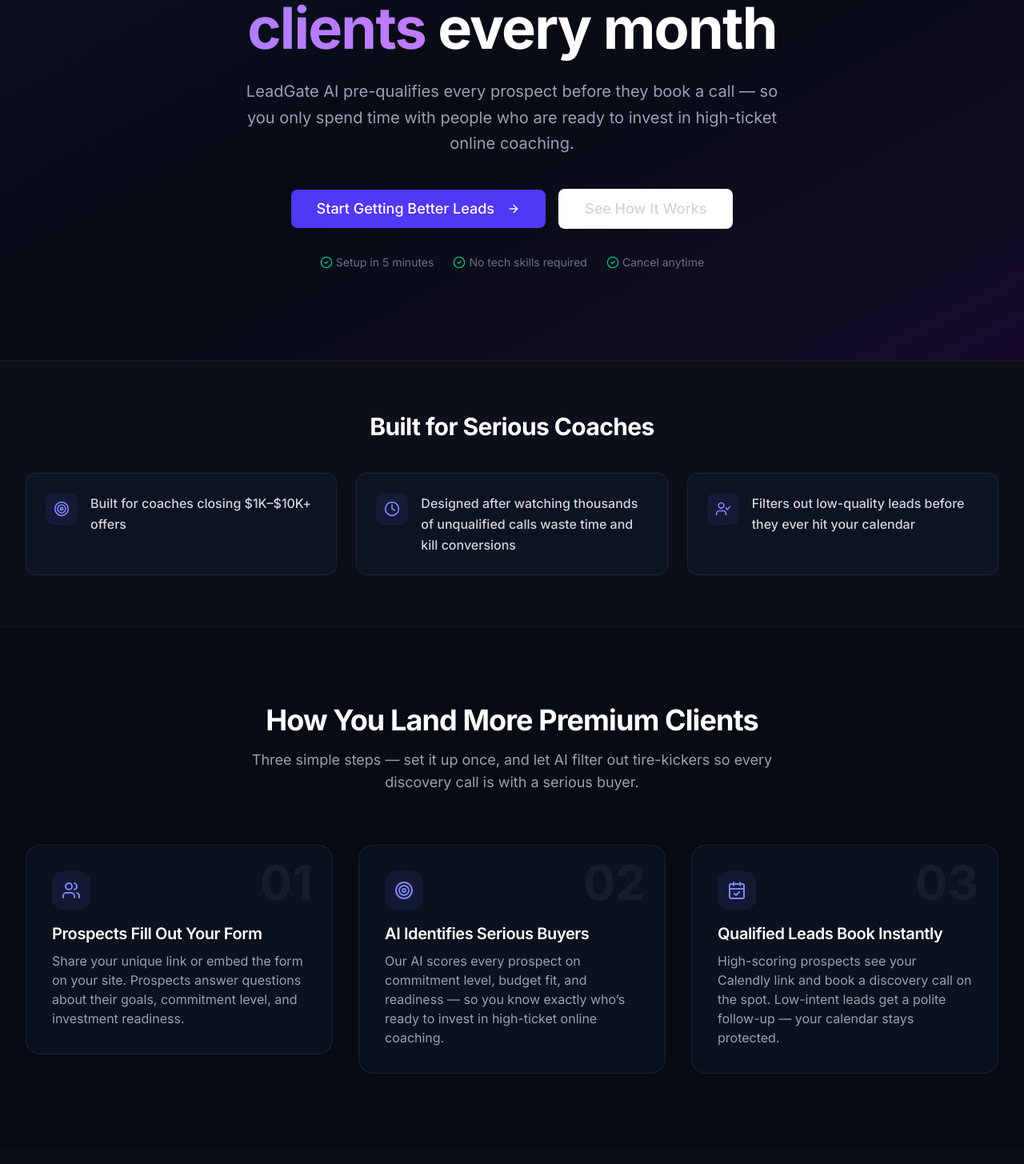
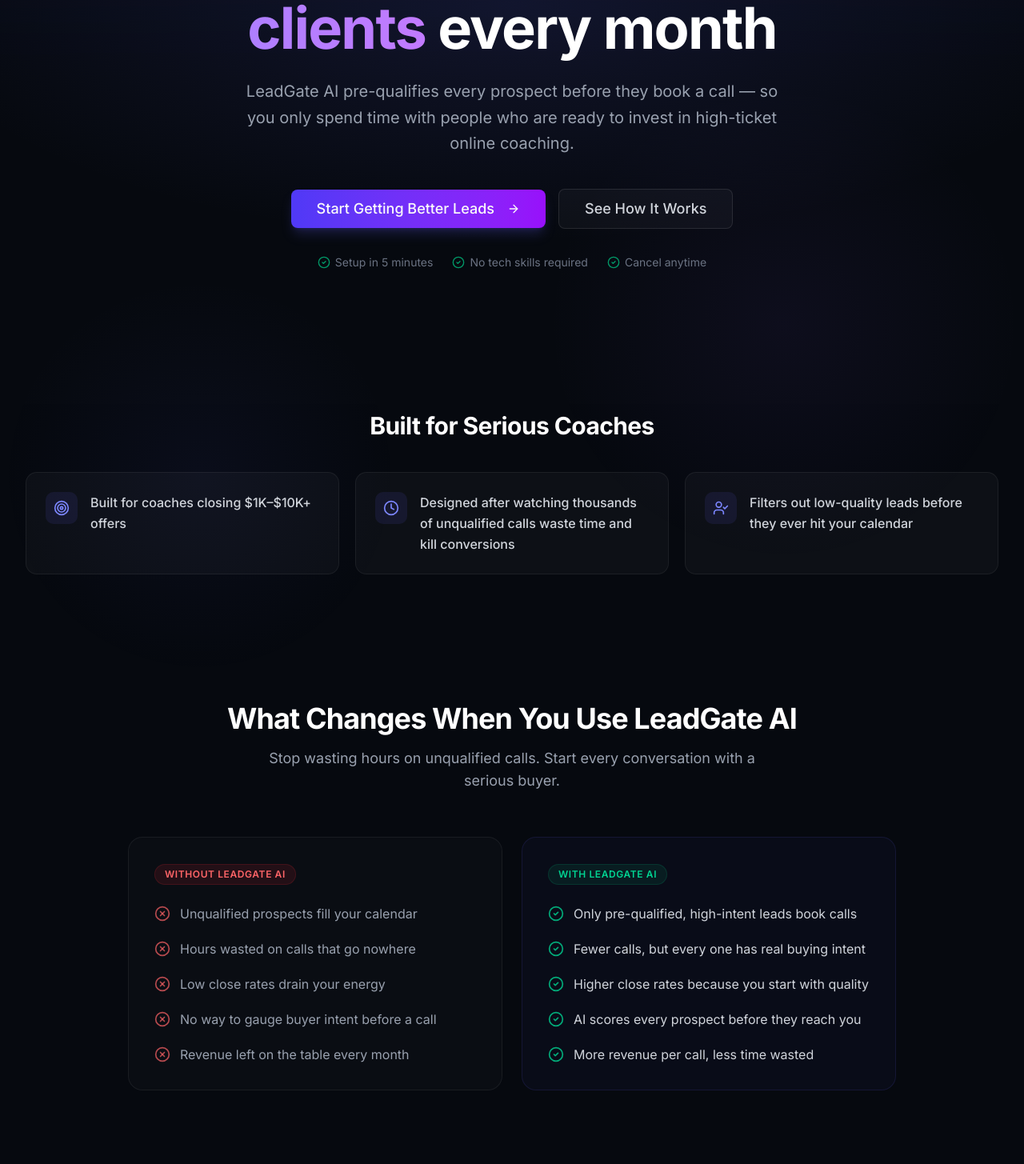
Before and after one commit to kevinghai5-glitch/leadgate-ai, a Next.js app: page / in a window 1280 px wide. Shown: the part 295-1750 px from the top of the page at 80% size. Built offline with nearby package versions, Linux system fonts and the light colour scheme; no server answers.

Commit message:
Premium landing page: unified gradient canvas, Before vs After section, button glow effects

```diff
--- a/src/app/page.tsx
+++ b/src/app/page.tsx
@@ -17,6 +17,7 @@ import {
   CalendarCheck,
   BarChart3,
   UserCheck,
+  XCircle,
 } from "lucide-react";
 
 function FAQItem({
@@ -27,10 +28,10 @@ function FAQItem({
   answer: string;
 }) {
   return (
-    <details className="group border-b border-white/10 last:border-0">
-      <summary className="flex cursor-pointer items-center justify-between py-5 text-left text-lg font-medium text-white hover:text-indigo-400 transition-colors">
+    <details className="group border-b border-white/[0.06] last:border-0">
+      <summary className="flex cursor-pointer items-center justify-between py-5 text-left text-lg font-medium text-white/90 hover:text-indigo-400 transition-colors">
         {question}
-        <ChevronDown className="h-5 w-5 flex-shrink-0 text-gray-500 transition-transform duration-200 group-open:rotate-180" />
+        <ChevronDown className="h-5 w-5 flex-shrink-0 text-gray-600 transition-transform duration-200 group-open:rotate-180" />
       </summary>
       <p className="pb-5 text-gray-400 leading-relaxed">{answer}</p>
     </details>
@@ -44,13 +45,21 @@ export default async function HomePage() {
     redirect("/dashboard");
   }
   return (
-    <div className="min-h-screen bg-[#070b14]">
+    <div className="relative min-h-screen bg-[#06090f] overflow-hidden">
+      {/* Global background — unified gradient canvas */}
+      <div className="pointer-events-none fixed inset-0 z-0">
+        <div className="absolute inset-0 bg-gradient-to-b from-indigo-950/30 via-[#06090f] to-[#06090f]" />
+        <div className="absolute top-0 left-1/2 -translate-x-1/2 w-[120%] h-[600px] bg-[radial-gradient(ellipse_at_center,rgba(99,102,241,0.12)_0%,transparent_70%)]" />
+        <div className="absolute top-[50%] right-0 w-[600px] h-[600px] bg-[radial-gradient(circle,rgba(139,92,246,0.06)_0%,transparent_70%)]" />
+        <div className="absolute top-[80%] left-0 w-[500px] h-[500px] bg-[radial-gradient(circle,rgba(99,102,241,0.05)_0%,transparent_70%)]" />
+      </div>
+
+      <div className="relative z-10">
         <Navbar />
 
         {/* Hero */}
-      <section className="relative overflow-hidden">
-        <div className="absolute inset-0 bg-gradient-to-br from-indigo-950/40 via-[#070b14] to-purple-950/30" />
-        <div className="relative max-w-7xl mx-auto px-4 sm:px-6 lg:px-8 pt-20 pb-28">
+        <section className="pt-20 pb-28">
+          <div className="max-w-7xl mx-auto px-4 sm:px-6 lg:px-8">
             <AnimateOnScroll>
               <div className="text-center max-w-4xl mx-auto">
                 <div className="inline-flex items-center gap-2 rounded-full bg-indigo-500/10 border border-indigo-500/20 px-4 py-1.5 text-sm font-medium text-indigo-400 mb-8">
@@ -73,28 +82,28 @@ export default async function HomePage() {
                   <Button
                     size="lg"
                     asChild
-                  className="bg-indigo-600 hover:bg-indigo-700 text-lg px-8 py-6"
+                    className="bg-gradient-to-r from-indigo-600 to-purple-600 hover:from-indigo-500 hover:to-purple-500 text-lg px-8 py-6 shadow-lg shadow-indigo-500/20 hover:shadow-indigo-500/30 hover:scale-[1.02] transition-all duration-200"
                   >
                     <Link href="/signup">
                       Start Getting Better Leads
                       <ArrowRight className="ml-2 h-5 w-5" />
                     </Link>
                   </Button>
-                <Button size="lg" variant="outline" asChild className="text-lg px-8 py-6 border-white/10 text-gray-300 hover:bg-white/5 hover:text-white">
+                  <Button size="lg" variant="outline" asChild className="text-lg px-8 py-6 border-white/10 bg-white/[0.03] text-gray-300 hover:bg-white/[0.07] hover:text-white hover:border-white/20 transition-all duration-200">
                     <Link href="#how-it-works">See How It Works</Link>
                   </Button>
                 </div>
                 <div className="mt-8 flex flex-wrap items-center justify-center gap-4 sm:gap-6 text-sm text-gray-500">
-                <span className="flex items-center gap-1">
-                  <CheckCircle2 className="h-4 w-4 text-emerald-500" />
+                  <span className="flex items-center gap-1.5">
+                    <CheckCircle2 className="h-4 w-4 text-emerald-500/80" />
                     Setup in 5 minutes
                   </span>
-                <span className="flex items-center gap-1">
-                  <CheckCircle2 className="h-4 w-4 text-emerald-500" />
+                  <span className="flex items-center gap-1.5">
+                    <CheckCircle2 className="h-4 w-4 text-emerald-500/80" />
                     No tech skills required
                   </span>
-                <span className="flex items-center gap-1">
-                  <CheckCircle2 className="h-4 w-4 text-emerald-500" />
+                  <span className="flex items-center gap-1.5">
+                    <CheckCircle2 className="h-4 w-4 text-emerald-500/80" />
                     Cancel anytime
                   </span>
                 </div>
@@ -104,13 +113,13 @@ export default async function HomePage() {
         </section>
 
         {/* Built for Serious Coaches */}
-      <section className="border-y border-white/5 bg-[#0b0f1a]">
-        <div className="max-w-7xl mx-auto px-4 sm:px-6 lg:px-8 py-16">
+        <section className="py-16">
+          <div className="max-w-7xl mx-auto px-4 sm:px-6 lg:px-8">
             <AnimateOnScroll>
               <h2 className="text-2xl sm:text-3xl font-bold text-center text-white mb-10">
                 Built for Serious Coaches
               </h2>
-            <div className="grid md:grid-cols-3 gap-6">
+              <div className="grid md:grid-cols-3 gap-5">
                 {[
                   {
                     icon: Target,
@@ -127,7 +136,7 @@ export default async function HomePage() {
                 ].map((item) => (
                   <div
                     key={item.text}
-                  className="flex items-start gap-4 p-6 rounded-xl glass-card"
+                    className="flex items-start gap-4 p-6 rounded-xl bg-white/[0.03] border border-white/[0.06] hover:border-white/[0.1] transition-colors"
                   >
                     <div className="h-10 w-10 rounded-lg bg-indigo-500/10 flex items-center justify-center flex-shrink-0">
                       <item.icon className="h-5 w-5 text-indigo-400" />
@@ -139,6 +148,66 @@ export default async function HomePage() {
                 ))}
               </div>
             </AnimateOnScroll>
+          </div>
+        </section>
+
+        {/* Before vs After */}
+        <section className="py-24">
+          <div className="max-w-5xl mx-auto px-4 sm:px-6 lg:px-8">
+            <AnimateOnScroll>
+              <div className="text-center mb-14">
+                <h2 className="text-3xl sm:text-4xl font-bold tracking-tight text-white">
+                  What Changes When You Use LeadGate AI
+                </h2>
+                <p className="mt-4 text-lg text-gray-400 max-w-2xl mx-auto">
+                  Stop wasting hours on unqualified calls. Start every conversation with a serious buyer.
+                </p>
+              </div>
+            </AnimateOnScroll>
+            <div className="grid md:grid-cols-2 gap-6">
+              <AnimateOnScroll>
+                <div className="rounded-2xl bg-white/[0.02] border border-white/[0.06] p-8 h-full">
+                  <div className="inline-flex items-center gap-2 rounded-full bg-red-500/10 border border-red-500/15 px-3 py-1 text-xs font-semibold text-red-400 uppercase tracking-wider mb-6">
+                    Without LeadGate AI
+                  </div>
+                  <ul className="space-y-5">
+                    {[
+                      "Unqualified prospects fill your calendar",
+                      "Hours wasted on calls that go nowhere",
+                      "Low close rates drain your energy",
+                      "No way to gauge buyer intent before a call",
+                      "Revenue left on the table every month",
+                    ].map((item) => (
+                      <li key={item} className="flex items-start gap-3">
+                        <XCircle className="h-5 w-5 text-red-400/70 mt-0.5 flex-shrink-0" />
+                        <span className="text-gray-400">{item}</span>
+                      </li>
+                    ))}
+                  </ul>
+                </div>
+              </AnimateOnScroll>
+              <AnimateOnScroll delay={100}>
+                <div className="rounded-2xl bg-indigo-500/[0.04] border border-indigo-500/[0.12] p-8 h-full">
+                  <div className="inline-flex items-center gap-2 rounded-full bg-emerald-500/10 border border-emerald-500/15 px-3 py-1 text-xs font-semibold text-emerald-400 uppercase tracking-wider mb-6">
+                    With LeadGate AI
+                  </div>
+                  <ul className="space-y-5">
+                    {[
+                      "Only pre-qualified, high-intent leads book calls",
+                      "Fewer calls, but every one has real buying intent",
+                      "Higher close rates because you start with quality",
+                      "AI scores every prospect before they reach you",
+                      "More revenue per call, less time wasted",
+                    ].map((item) => (
+                      <li key={item} className="flex items-start gap-3">
+                        <CheckCircle2 className="h-5 w-5 text-emerald-400/80 mt-0.5 flex-shrink-0" />
+                        <span className="text-gray-300">{item}</span>
+                      </li>
+                    ))}
+                  </ul>
+                </div>
+              </AnimateOnScroll>
+            </div>
           </div>
         </section>
 
@@ -157,7 +226,7 @@ export default async function HomePage() {
               </div>
             </AnimateOnScroll>
 
-          <div className="grid md:grid-cols-3 gap-8">
+            <div className="grid md:grid-cols-3 gap-6">
               {[
                 {
                   step: "01",
@@ -182,8 +251,8 @@ export default async function HomePage() {
                 },
               ].map((item, i) => (
                 <AnimateOnScroll key={item.step} delay={i * 120}>
-                <div className="relative p-8 rounded-2xl glass-card hover:border-white/15 transition-all">
-                  <div className="text-6xl font-bold text-white/5 absolute top-4 right-6">
+                  <div className="relative p-8 rounded-2xl bg-white/[0.03] border border-white/[0.06] hover:border-white/[0.1] transition-all">
+                    <div className="text-6xl font-bold text-white/[0.03] absolute top-4 right-6">
                       {item.step}
                     </div>
                     <div className="h-12 w-12 rounded-xl bg-indigo-500/10 flex items-center justify-center mb-4">
@@ -201,7 +270,7 @@ export default async function HomePage() {
         </section>
 
         {/* Benefits */}
-      <section className="py-24 bg-[#0b0f1a]">
+        <section className="py-24">
           <div className="max-w-7xl mx-auto px-4 sm:px-6 lg:px-8">
             <AnimateOnScroll>
               <div className="text-center mb-16">
@@ -214,7 +283,7 @@ export default async function HomePage() {
                 </p>
               </div>
             </AnimateOnScroll>
-          <div className="grid md:grid-cols-2 lg:grid-cols-3 gap-6">
+            <div className="grid md:grid-cols-2 lg:grid-cols-3 gap-5">
               {[
                 {
                   icon: TrendingUp,
@@ -254,7 +323,7 @@ export default async function HomePage() {
                 },
               ].map((feature, i) => (
                 <AnimateOnScroll key={feature.title} delay={(i % 3) * 100}>
-                <div className="p-6 rounded-xl glass-card hover:border-white/15 transition-all">
+                  <div className="p-6 rounded-xl bg-white/[0.03] border border-white/[0.06] hover:border-white/[0.1] transition-all">
                     <div className="h-10 w-10 rounded-lg bg-indigo-500/10 flex items-center justify-center mb-3">
                       <feature.icon className="h-5 w-5 text-indigo-400" />
                     </div>
@@ -281,7 +350,7 @@ export default async function HomePage() {
                   Everything you need to know before getting started.
                 </p>
               </div>
-            <div className="divide-y divide-white/10 rounded-2xl glass-card px-6">
+              <div className="divide-y divide-white/[0.06] rounded-2xl bg-white/[0.03] border border-white/[0.06] px-6">
                 <FAQItem
                   question="How does LeadGate AI help me sign more high-ticket clients?"
                   answer="LeadGate AI pre-qualifies every prospect that fills out your form using AI scoring. By filtering out people who aren't ready to invest in premium online coaching, you only spend time on discovery calls with serious buyers — which means higher close rates and more high-ticket sign-ups each month."
@@ -312,7 +381,7 @@ export default async function HomePage() {
         </section>
 
         {/* Pricing */}
-      <section id="pricing" className="py-24 bg-[#0b0f1a]">
+        <section id="pricing" className="py-24">
           <div className="max-w-7xl mx-auto px-4 sm:px-6 lg:px-8">
             <AnimateOnScroll>
               <div className="text-center mb-16">
@@ -326,7 +395,8 @@ export default async function HomePage() {
               </div>
 
               <div className="max-w-md mx-auto">
-              <div className="rounded-2xl border-2 border-indigo-500/50 p-8 glass-card shadow-xl shadow-indigo-500/10">
+                <div className="rounded-2xl border border-indigo-500/30 p-8 bg-white/[0.03] shadow-2xl shadow-indigo-500/[0.08] relative overflow-hidden">
+                  <div className="absolute inset-x-0 top-0 h-px bg-gradient-to-r from-transparent via-indigo-500/50 to-transparent" />
                   <div className="text-center">
                     <h3 className="text-2xl font-bold text-white">Pro Plan</h3>
                     <div className="mt-4 flex items-baseline justify-center gap-1">
@@ -349,7 +419,7 @@ export default async function HomePage() {
                       "Priority support",
                     ].map((feature) => (
                       <li key={feature} className="flex items-center gap-3">
-                      <CheckCircle2 className="h-5 w-5 text-indigo-400 flex-shrink-0" />
+                        <CheckCircle2 className="h-5 w-5 text-indigo-400/80 flex-shrink-0" />
                         <span className="text-gray-300">{feature}</span>
                       </li>
                     ))}
@@ -357,7 +427,7 @@ export default async function HomePage() {
                   <Button
                     size="lg"
                     asChild
-                  className="w-full mt-8 bg-indigo-600 hover:bg-indigo-700"
+                    className="w-full mt-8 bg-gradient-to-r from-indigo-600 to-purple-600 hover:from-indigo-500 hover:to-purple-500 shadow-lg shadow-indigo-500/20 hover:shadow-indigo-500/30 hover:scale-[1.01] transition-all duration-200"
                   >
                     <Link href="/signup">Get Started</Link>
                   </Button>
@@ -368,9 +438,12 @@ export default async function HomePage() {
         </section>
 
         {/* CTA */}
-      <section className="py-24 bg-gradient-to-br from-indigo-600/20 to-purple-700/20 border-y border-white/5">
+        <section className="py-24">
           <AnimateOnScroll>
-          <div className="max-w-4xl mx-auto px-4 sm:px-6 lg:px-8 text-center">
+            <div className="max-w-4xl mx-auto px-4 sm:px-6 lg:px-8">
+              <div className="relative rounded-3xl bg-white/[0.03] border border-white/[0.06] p-12 sm:p-16 text-center overflow-hidden">
+                <div className="absolute inset-0 bg-[radial-gradient(ellipse_at_center,rgba(99,102,241,0.08)_0%,transparent_60%)]" />
+                <div className="relative">
                   <h2 className="text-3xl sm:text-4xl font-bold text-white">
                     Ready to fill your calendar with premium coaching clients?
                   </h2>
@@ -381,7 +454,7 @@ export default async function HomePage() {
                     <Button
                       size="lg"
                       asChild
-                className="bg-indigo-600 hover:bg-indigo-700 text-lg px-8 py-6"
+                      className="bg-gradient-to-r from-indigo-600 to-purple-600 hover:from-indigo-500 hover:to-purple-500 text-lg px-8 py-6 shadow-lg shadow-indigo-500/20 hover:shadow-indigo-500/30 hover:scale-[1.02] transition-all duration-200"
                     >
                       <Link href="/signup">
                         Start Getting Better Leads
@@ -390,11 +463,13 @@ export default async function HomePage() {
                     </Button>
                   </div>
                 </div>
+              </div>
+            </div>
           </AnimateOnScroll>
         </section>
 
         {/* Footer */}
-      <footer className="border-t border-white/5 bg-[#050810] text-gray-500">
+        <footer className="border-t border-white/[0.06] text-gray-500">
           <div className="max-w-7xl mx-auto px-4 sm:px-6 lg:px-8 py-12">
             <div className="flex flex-col md:flex-row items-center justify-between gap-4">
               <div className="flex items-center gap-2">
@@ -419,5 +494,6 @@ export default async function HomePage() {
           </div>
         </footer>
       </div>
+    </div>
   );
 }
```
Lines whose indentation alone changed are shown as unchanged.
